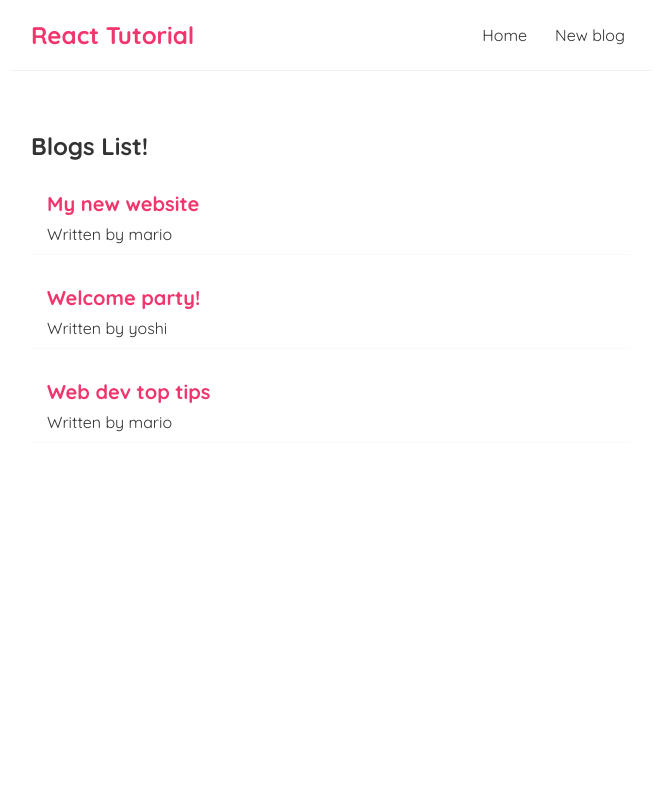
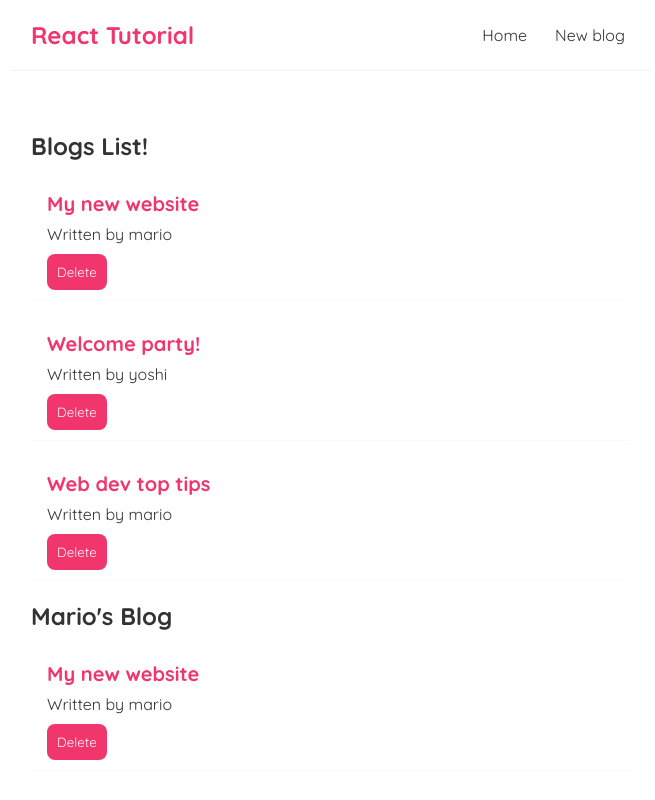
Before and after one commit to FaridFarahmandf/tuts-react, a React (Create React App) app: page / in a window 1280 px wide. Shown: the top 800 px of the page, without its empty margins (309-964 px from the left). Built offline with nearby package versions, Linux system fonts and the light colour scheme.

Commit message:
delete handler

```diff
--- a/src/BlogList.js
+++ b/src/BlogList.js
@@ -1,4 +1,4 @@
-const BlogList = ({blogs,title}) => {
+const BlogList = ({blogs,title,deleteHandle}) => {
     // const blogs = props.blogs;
     // const title = props.title;
     return (
@@ -8,6 +8,19 @@ const BlogList = ({blogs,title}) => {
                 <div className="blog-preview" key={blog.id}>
                     <h2>{blog.title}</h2>
                     <p>Written by {blog.author}</p>
+                    <button className="deleteBtn" style={
+                        {
+                            display:"block",
+                            backgroundColor:"#f1356d",
+                            borderRadius:"8px",
+                            color:"#fafafa",
+                            marginTop:"10px",
+                            padding:"10px",
+                            border:"hidden"
+                        }
+                    }
+                    onClick={()=> deleteHandle(blog.id)}
+                    >Delete</button>
                 </div>
             ))}
         </>
--- a/src/Home.js
+++ b/src/Home.js
@@ -6,11 +6,17 @@ const Home = () => {
         { title: 'Welcome party!', body: 'lorem ipsum...', author: 'yoshi', id: 2 },
         { title: 'Web dev top tips', body: 'lorem ipsum...', author: 'mario', id: 3 }
     ])
+    const deleteHandle = (id) => {
+        let newBlogs = blogs.filter(b => b.id !== id);
+        setBlogs(newBlogs);
+    }
 
 
     return (
         <div className="home">
-            <BlogList blogs={blogs} title="Blogs List!"/>
+            <BlogList blogs={blogs} title="Blogs List!" deleteHandle={deleteHandle}/>
+            <BlogList blogs={blogs.filter((blog) => blog.author === "mario")} title="Mario's Blog"/>
+            <BlogList blogs={blogs.filter((blog) => blog.author === "yoshi")} title="Yoshi's Blog"/>
         </div>
      );
 }
```
